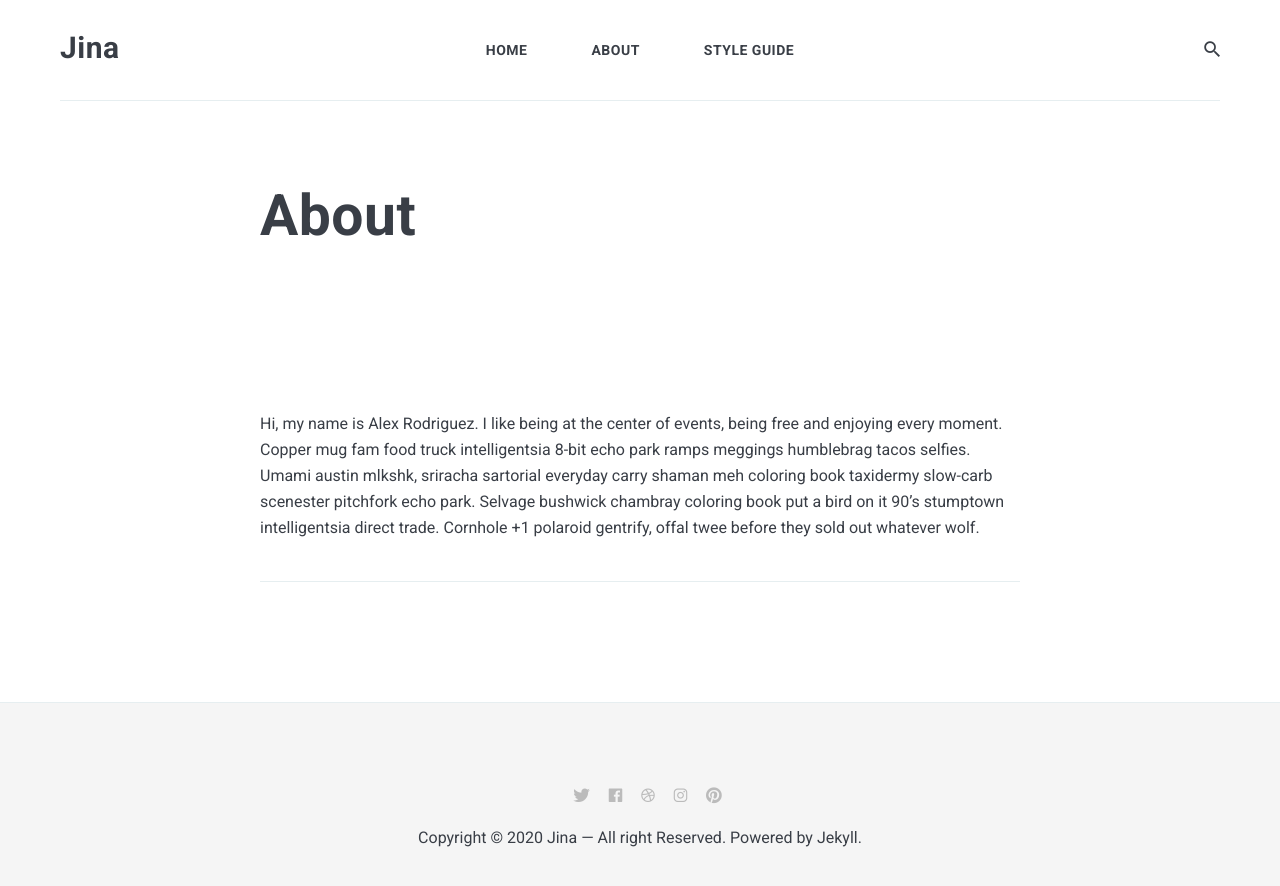
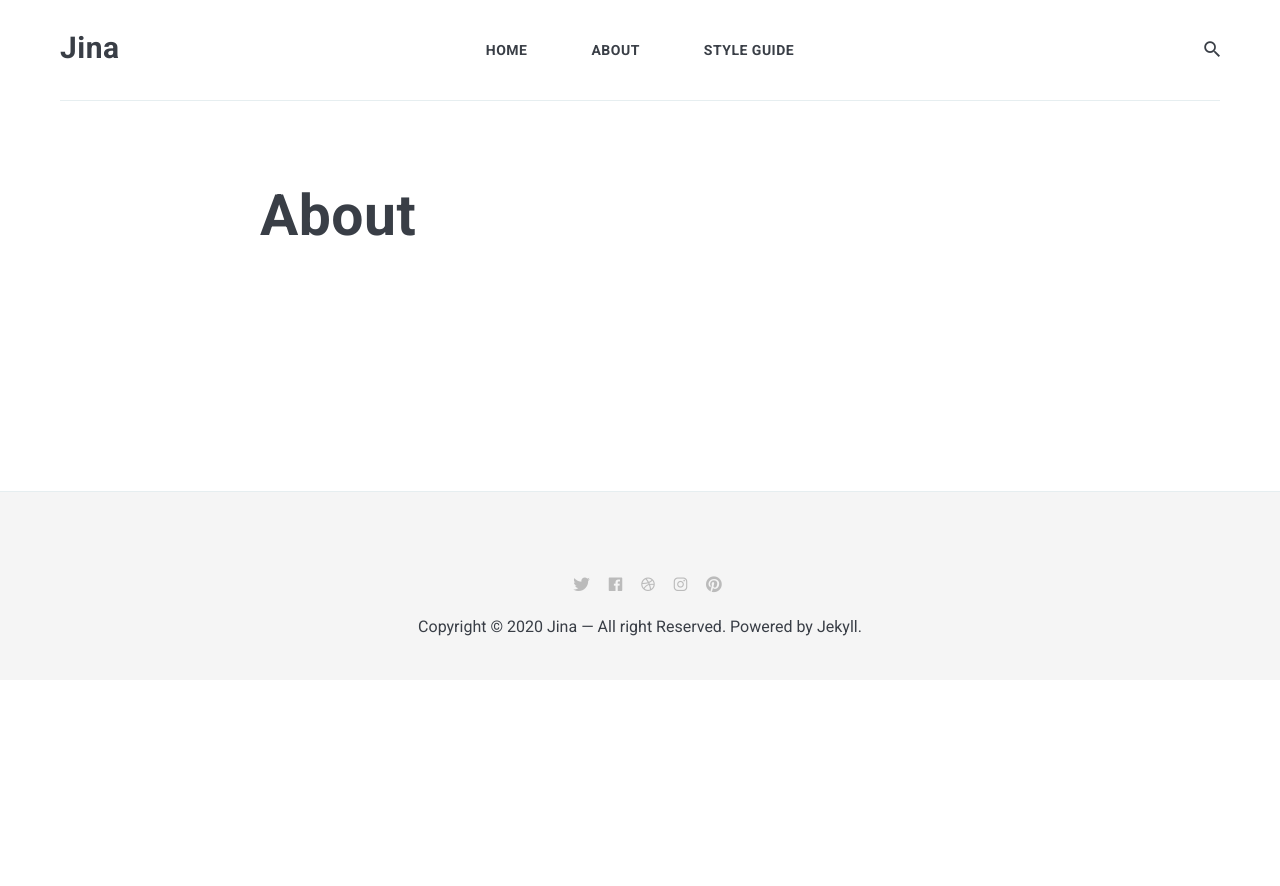
Before and after one commit to 88jina/88jina.github.io, a Jekyll site: the page built from _pages/about.md, in a window 1280 px wide. Shown: the top 886 px of the page. Built offline with Jekyll 4.4.1, drawn with Linux system fonts in a browser that asks for light colours; nearby versions of some CDN libraries.

```diff
--- a/_pages/about.md
+++ b/_pages/about.md
@@ -3,7 +3,3 @@
 title: About
 permalink: /about/
 ---
-
-Hi, my name is Alex Rodriguez. I like being at the center of events, being free and enjoying every moment. Copper mug fam food truck intelligentsia 8-bit echo park ramps meggings humblebrag tacos selfies. Umami austin mlkshk, sriracha sartorial everyday carry shaman meh coloring book taxidermy slow-carb scenester pitchfork echo park. Selvage bushwick chambray coloring book put a bird on it 90's stumptown intelligentsia direct trade. Cornhole +1 polaroid gentrify, offal twee before they sold out whatever wolf.
-
-***
```
Also changed, not shown: 2 other files.
